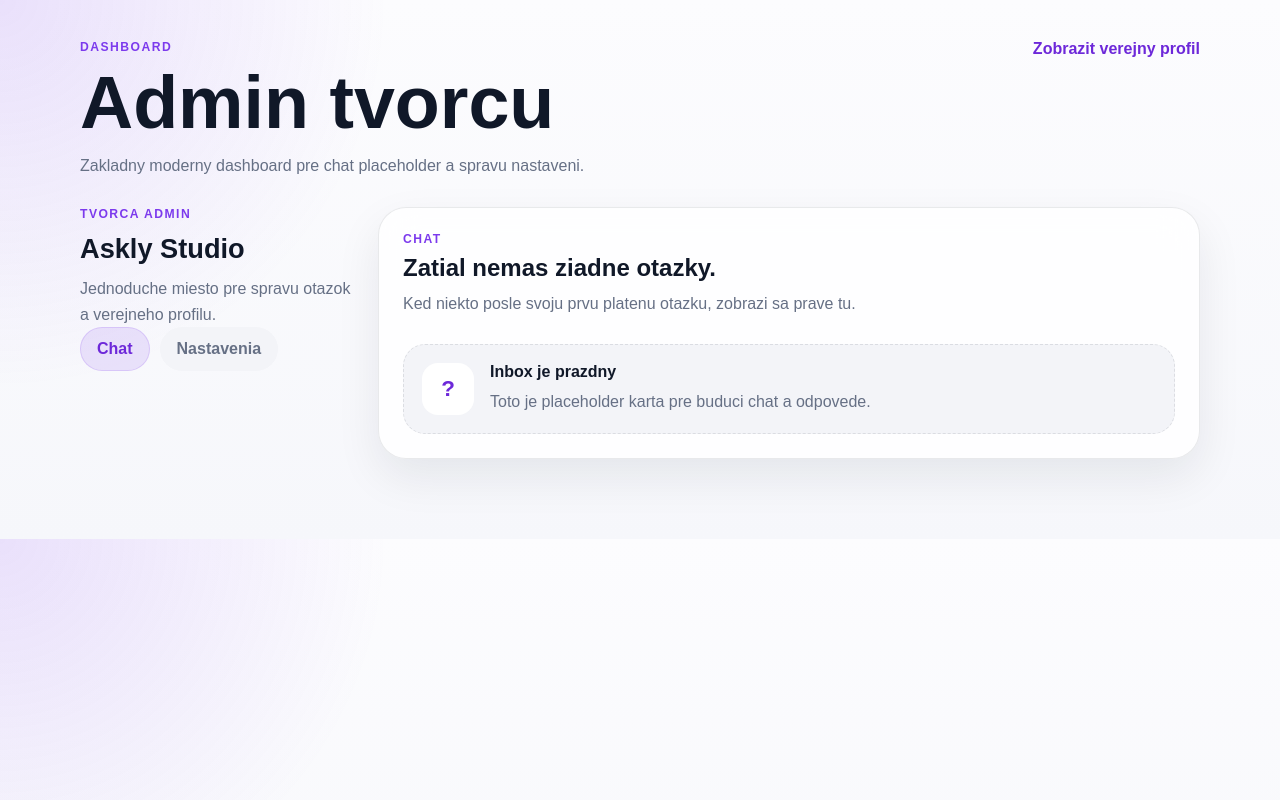
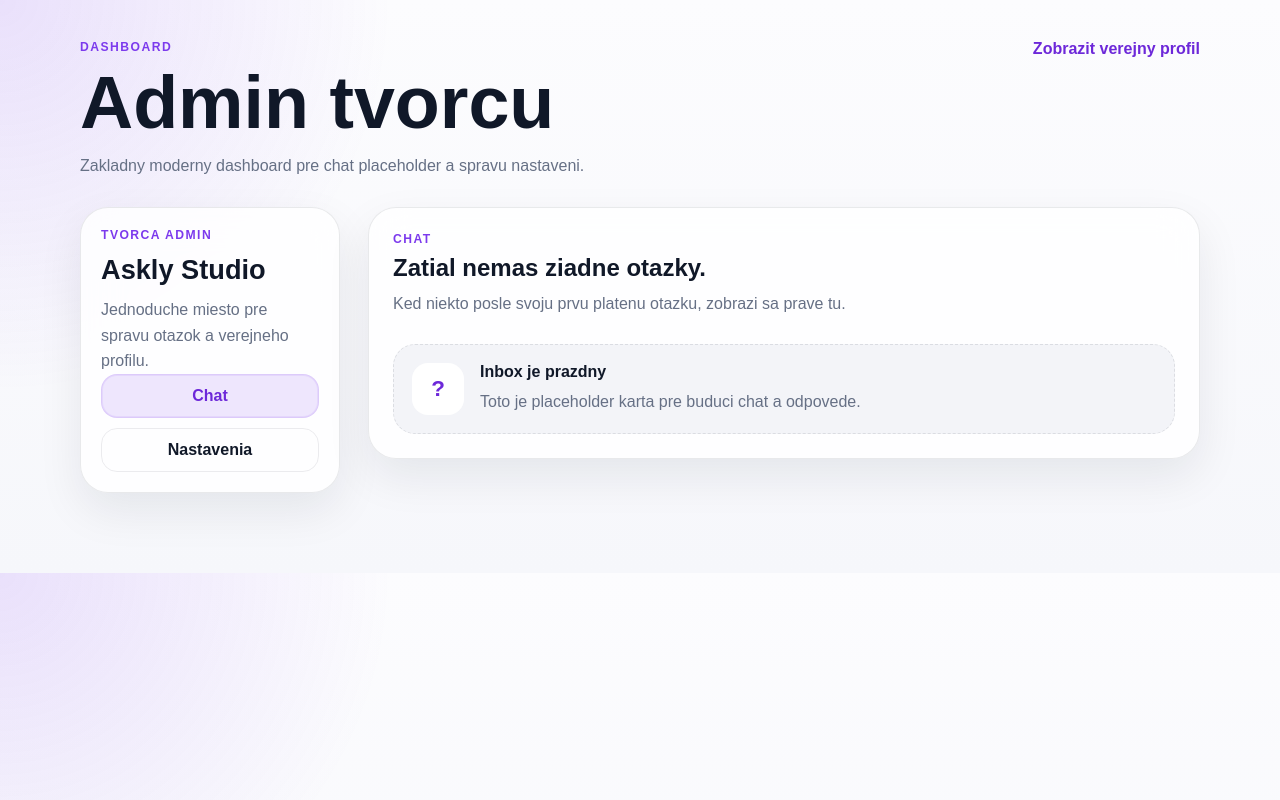
Before and after one commit to patostrnadel-glitch/askioapp, a Next.js app: page /tvorca-admin in a window 1280 px wide. Built offline with nearby package versions, Linux system fonts and the light colour scheme; no server answers; the database is empty.

Commit message:
Refine desktop creator admin layout

```diff
--- a/app/globals.css
+++ b/app/globals.css
@@ -374,12 +374,21 @@ h4 {
 
 .dashboard-shell {
   display: grid;
-  gap: 18px;
+  gap: 20px;
 }
 
 .dashboard-sidebar,
 .dashboard-content {
   min-width: 0;
+}
+
+.dashboard-sidebar {
+  padding: 20px;
+  border-radius: var(--radius-xl);
+  background: var(--surface);
+  backdrop-filter: blur(18px);
+  border: 1px solid var(--border);
+  box-shadow: var(--shadow);
 }
 
 .sidebar-title {
@@ -402,6 +411,33 @@ h4 {
   background: var(--surface-muted);
   color: var(--muted);
   font-weight: 700;
+}
+
+.dashboard-sidebar .tab-group {
+  flex-direction: column;
+  align-items: stretch;
+}
+
+.dashboard-sidebar .tab {
+  width: 100%;
+  justify-content: flex-start;
+  border-radius: var(--radius-md);
+  background: transparent;
+  color: var(--text);
+  border-color: rgba(15, 23, 42, 0.08);
+}
+
+.dashboard-sidebar .tab.active {
+  background: rgba(124, 58, 237, 0.12);
+  color: var(--primary-strong);
+  border-color: rgba(124, 58, 237, 0.16);
+  box-shadow: inset 0 0 0 1px rgba(124, 58, 237, 0.08);
+}
+
+.dashboard-content {
+  display: flex;
+  flex-direction: column;
+  gap: 20px;
 }
 
 .tab.active,
@@ -520,13 +556,14 @@ h4 {
   }
 
   .dashboard-shell {
-    grid-template-columns: 280px minmax(0, 1fr);
+    grid-template-columns: 240px minmax(0, 1fr);
     align-items: start;
   }
 
   .dashboard-sidebar {
     position: sticky;
     top: 24px;
+    min-height: 100%;
   }
 
   .upload-card,
@@ -553,3 +590,10 @@ h4 {
     justify-content: space-between;
   }
 }
+
+@media (min-width: 1100px) {
+  .dashboard-shell {
+    grid-template-columns: 260px minmax(0, 1fr);
+    gap: 28px;
+  }
+}
```
